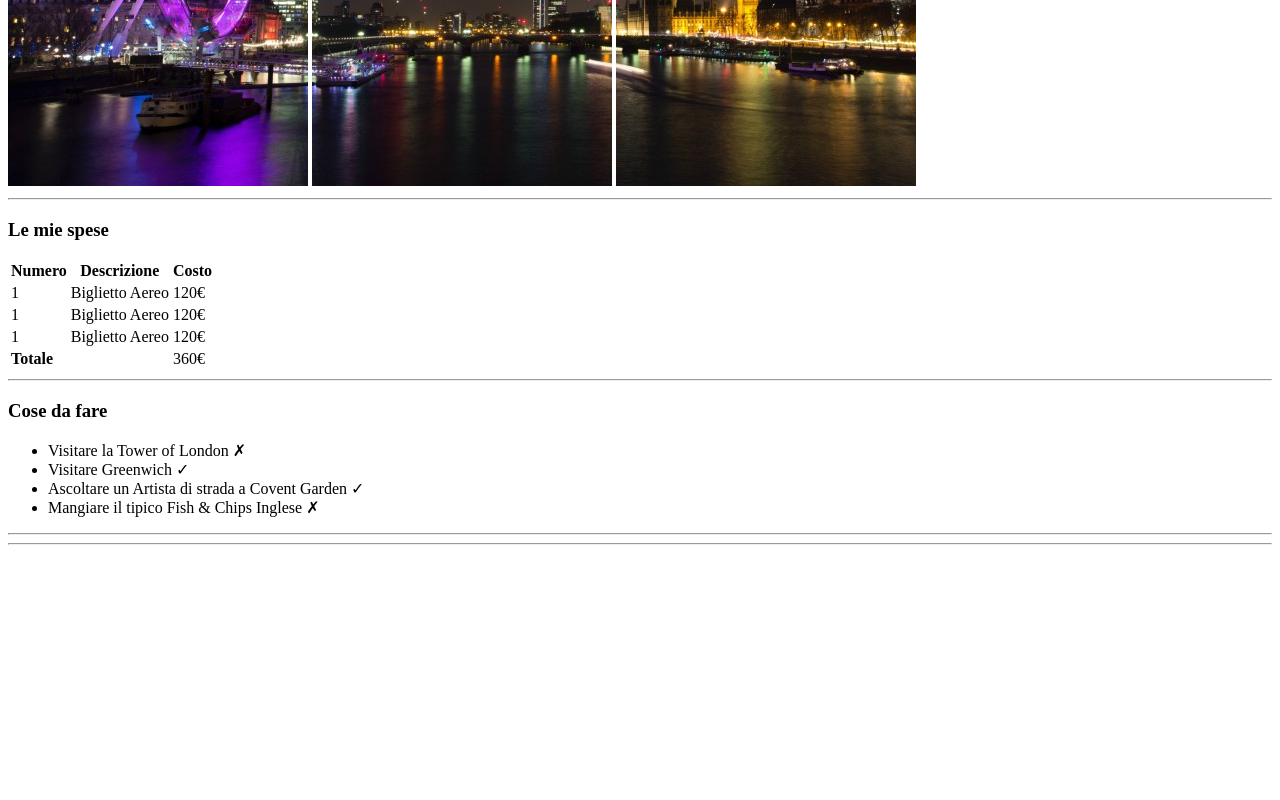
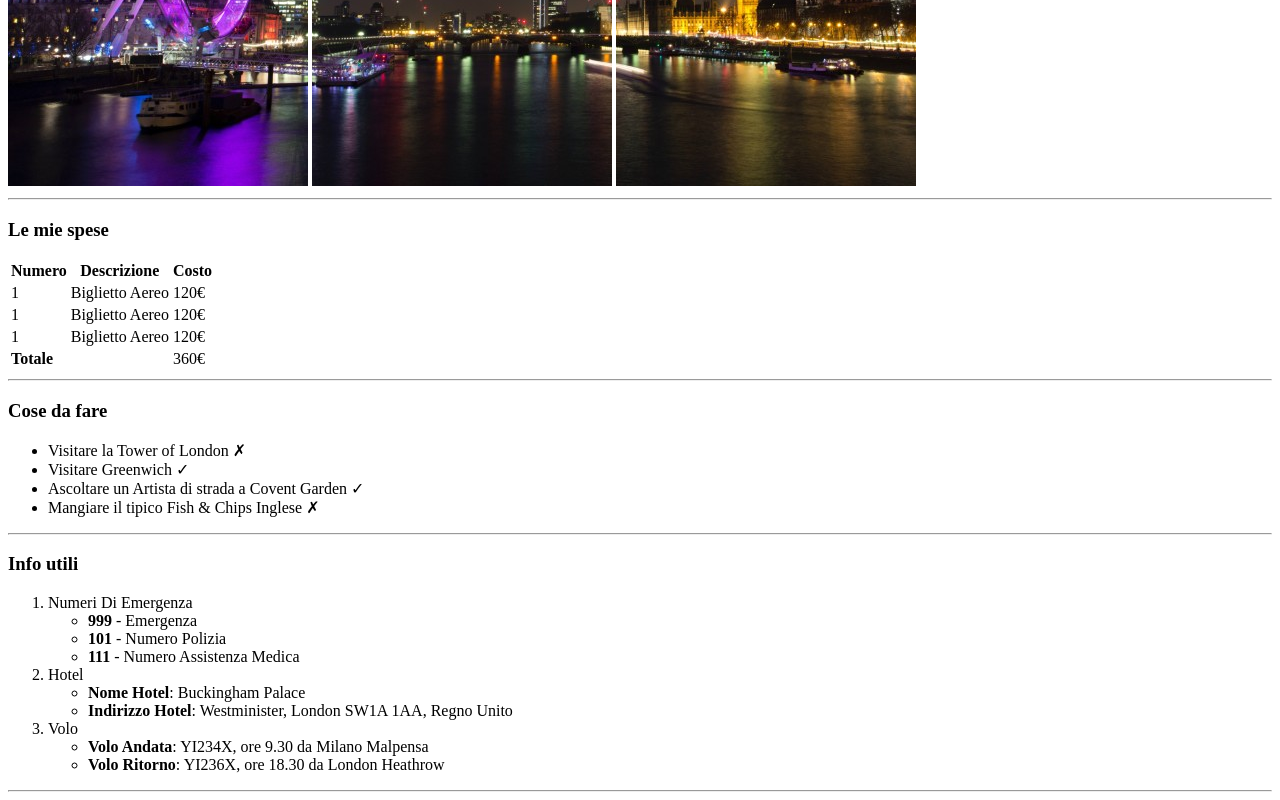
Before and after one commit to LucaCavatassi/html-london-trip, a plain HTML site: page index.html in a window 1280 px wide. Shown: the part 494-1294 px from the top of the page. Before the commit the page ends 1047 px from the top, so only its background shows below. Drawn offline with Linux system fonts and the light colour scheme.

Commit message:
add: section "info utili" content

```diff
--- a/index.html
+++ b/index.html
@@ -80,7 +80,28 @@
         <hr>
         <!-- section "info utili" -->
         <section>
-
+            <h3>Info utili</h3>
+            <ol>
+                <li>Numeri Di Emergenza
+                    <ul>
+                        <li> <strong>999</strong> - Emergenza</li>
+                        <li> <strong>101</strong> - Numero Polizia</li>
+                        <li> <strong>111</strong> - Numero Assistenza Medica</li>
+                    </ul>
+                </li>
+                <li>Hotel
+                    <ul>
+                        <li> <strong>Nome Hotel</strong>: Buckingham Palace</li>
+                        <li> <strong>Indirizzo Hotel</strong>: Westminister, London SW1A 1AA, Regno Unito</li>
+                    </ul>
+                </li>
+                <li>Volo
+                    <ul>
+                        <li> <strong>Volo Andata</strong>: YI234X, ore 9.30 da Milano Malpensa</li>
+                        <li> <strong>Volo Ritorno</strong>: YI236X, ore 18.30 da London Heathrow</li>
+                    </ul>
+                </li>
+            </ol>
         </section>
         <!-- section "info utili" -->
 
```
